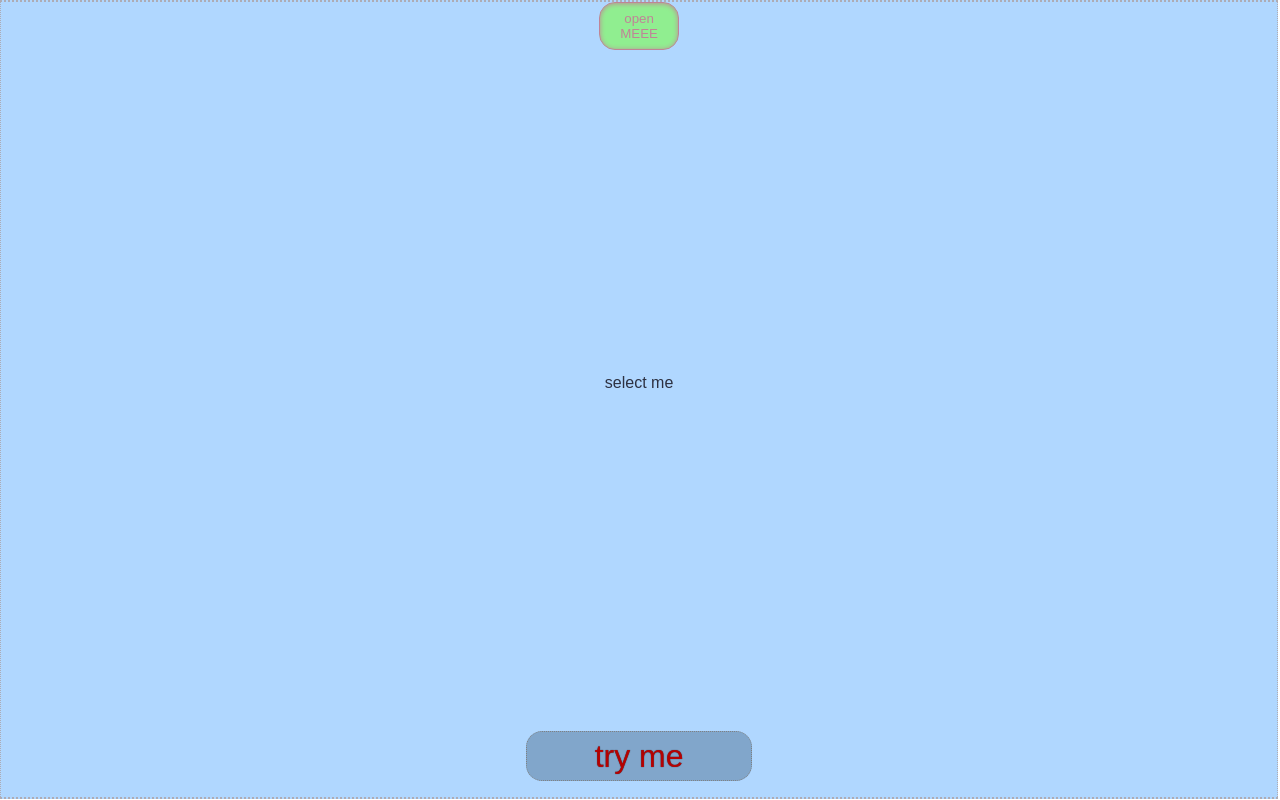
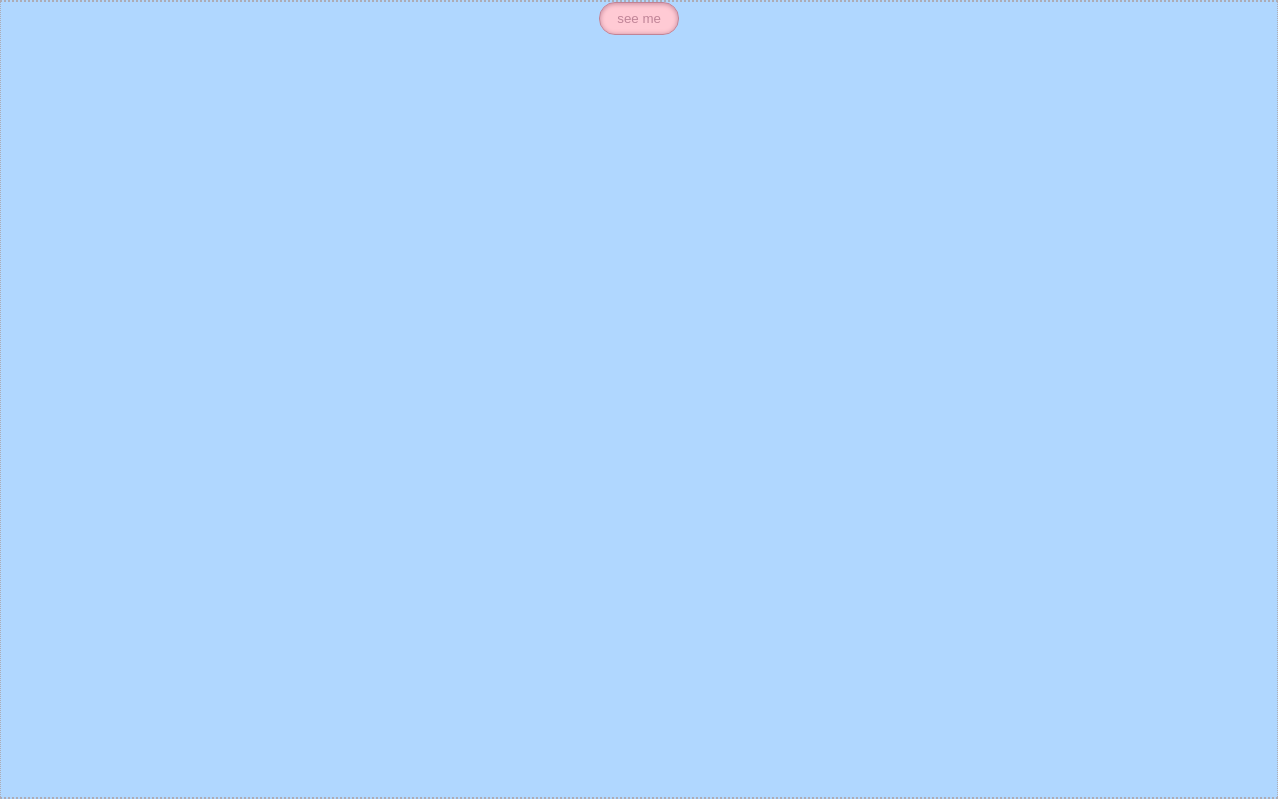
Before and after one commit to CatalinaSorina/Keys, a React (Create React App) app: page / in a window 1280 px wide. Built offline with nearby package versions, Linux system fonts and the light colour scheme.

Commit message:
created proper Tab component

```diff
--- a/src/App.js
+++ b/src/App.js
@@ -1,43 +1,20 @@
 import React from 'react';
 import './App.css';
-// import Tab from './components/Tab/Tab';
-// import Paragraphs from './components/Paragraph/Paragraphs';
-// import Spinners from './components/Spinners/Spinners';
+import Tab from './components/Tab/Tab';
+import Paragraphs from './components/Paragraph/Paragraphs';
+import Spinners from './components/Spinners/Spinners';
 import Wrapper from './components/Wrapper/Wrapper';
-import Input from './components/Input/Input';
-// import Button from './components/Button/Button';
-import Modal from './components/Modal/Modal';
+import Button from './components/Button/Button';
 // import TabHolder from './components/TabHolder/TabHolder';
-// import StyledComponent from './components/StyledComponent/StyledComponent';
 
 const App = () => (
   <Wrapper alignItems="center" fontFamily="Arial">
-    {/* <Tab
-      // tabAsModal={true}
+    <Tab
       openTabText="see me"
-      // buttonStyledComponent="align-items:center;background-color:red; color:white;"
-      // tabStyledComponent="*::selection{background-color:rosybrown;}align-items:center;"
-      // activeButtonStyle="background-color:green;color:transparent;color:black;&:active{color:blue}"
     >
       <header>Header, in work</header>
       <Spinners />
-        <Button text="hei" />
-      {
-        // <Input text="Test text" />
-        // <StyledComponent
-        //   type="button"
-        //   styledComponent={`
-        //     background-color:transparent;
-        //     height:3rem;
-        //     border-radius:1rem;
-        //     color: blue;
-        //     outline: none;
-        //   `}
-        //   onClick={() => console.log('Button styled working :D')}
-        // >
-        //   STYLED BUTTON
-        // </StyledComponent>
-      }
+      <Button text="hei" />
       <main>
         <Paragraphs
           text="Lorem ipsum dolor amet stumptown actually subway tile squid try-hard tilde biodiesel taiyaki paleo. Coloring book palo santo jean shorts green juice 90's hoodie chicharrones hammock. Chicharrones heirloom 90's polaroid ugh hella. Craft beer tousled organic tacos gastropub church-key. Post-ironic heirloom butcher unicorn pitchfork cloud bread direct trade offal kitsch fam. Lomo street art paleo blue bottle plaid poke pitchfork everyday carry master cleanse godard photo booth gastropub. Typewriter vinyl pitchfork keytar readymade, cold-pressed austin drinking vinegar chartreuse franzen banh mi gluten-free.
@@ -51,22 +28,7 @@ const App = () => (
         />
       </main>
       <footer>bottom</footer>
-    </Tab> */}
-    <Modal
-      openModalText="open MEEE"
-      buttonStyle={{ background: 'lightgreen' }}
-      closeButtonStyle={{ width: '5rem', background: 'red' }}
-      modalStyle={{ backgroundColor: 'rgba(96,159,119,0.9)', color: 'pink' }}
-      closeModalText="close this modal"
-    >
-      <p>Hei</p>
-    </Modal>
-    select me
-    <Input
-      placeholder="try me"
-      color="red"
-      placeholderColor="rgba(255, 0, 0,0.7)"
-    />
+    </Tab>
   </Wrapper>
 );
 
--- a/src/components/Button/Button.jsx
+++ b/src/components/Button/Button.jsx
@@ -13,6 +13,9 @@ export type ButtonProps = {
   bottom: string,
   width: string,
   border: string,
+  borderWidth: string,
+  borderStyle: string,
+  borderColor: string,
   borderRadius: string,
   background?: string,
   backgroundColor: string,
@@ -41,6 +44,9 @@ const Button = (props: ButtonProps) => {
     bottom,
     width,
     border,
+    borderWidth,
+    borderStyle,
+    borderColor,
     borderRadius,
     background,
     backgroundColor,
@@ -69,6 +75,9 @@ const Button = (props: ButtonProps) => {
         bottom,
         width,
         border,
+        borderWidth,
+        borderStyle,
+        borderColor,
         borderRadius,
         background,
         backgroundColor,
@@ -99,7 +108,9 @@ Button.defaultProps = {
   left: '',
   bottom: '',
   width: '5rem',
-  border: '0.1rem solid #C08497',
+  borderWidth: '0.1rem',
+  borderStyle: 'solid',
+  borderColor: '#C08497',
   borderRadius: '1rem',
   backgroundColor: '#FFCAD4',
   boxShadow: 'inset 0 0.05rem 0.3rem',
--- a/src/components/Button/Button.style.js
+++ b/src/components/Button/Button.style.js
@@ -9,7 +9,12 @@ const ButtonStyle = style.button`
         left: ${addStyle.left};
         bottom: ${addStyle.bottom};
         width: ${addStyle.width};
-        border: ${addStyle.border};
+        ${addStyle.border ?
+            `border: ${addStyle.border};`
+            : `border-width: ${addStyle.borderWidth};
+            border-style: ${addStyle.borderStyle};
+            border-color: ${addStyle.borderColor};
+        `}
         border-radius: ${addStyle.borderRadius};
         ${addStyle.background
             ? `background: ${addStyle.background};`
--- /dev/null
+++ b/src/components/Tab/Tab.jsx
@@ -0,0 +1,60 @@
+//@flow
+import React, { useState } from 'react';
+import Wrapper from '../Wrapper/Wrapper';
+import Button from '../Button/Button';
+import type { ButtonProps } from '../Button/Button';
+import type { WrapperProps } from '../Wrapper/Wrapper';
+import type { Node } from 'react';
+import { combineStyle } from '../../data/utils';
+import { activeButtonDefaultStyle, tabDefaultStyle } from './Tab.styles';
+
+type TabProps = {
+  openTabText: string,
+  closeTabText?: string,
+  activeTab: boolean,
+  buttonStyle: ButtonProps,
+  activeButtonStyle?: ButtonProps,
+  tabStyle: WrapperProps,
+  children: Node,
+};
+
+const Tab = ({
+  openTabText,
+  closeTabText,
+  activeTab,
+  buttonStyle,
+  activeButtonStyle,
+  tabStyle,
+  children,
+}: TabProps) => {
+  const [active, setActive] = useState(activeTab);
+
+  const buttonCurrentStyle = active
+    ? combineStyle(activeButtonStyle, activeButtonDefaultStyle)
+    : buttonStyle;
+  const tabStyleCombined = combineStyle(tabStyle, tabDefaultStyle);
+
+  const { display, ...restTabStyleCombined } = tabStyleCombined;
+  const displayTab = display !== 'none' ? display : 'flex';
+
+  return (
+    <React.Fragment>
+      <Button
+        {...buttonCurrentStyle}
+        onClick={() => setActive(!active)}
+        text={active && closeTabText ? closeTabText : openTabText}
+      />
+      <Wrapper display={active ? displayTab : 'none'} {...restTabStyleCombined}>
+        {children}
+      </Wrapper>
+    </React.Fragment>
+  );
+};
+
+Tab.defaultProps = {
+  openTabText: 'Open',
+  activeTab: false,
+  buttonStyle: {}
+};
+
+export default Tab;
--- a/src/components/Tab/Tab.styles.js
+++ b/src/components/Tab/Tab.styles.js
@@ -1,62 +1,34 @@
-import styled from "styled-components"
+import styled from 'styled-components';
 
-export const buttonTabStyle = (active, activeButtonStyle) => `
-    ${active && `
-        background-color: #CF92A5;
-        text-shadow:0 0.05rem 0.2rem #C08497;
-        &:active {
-            text-shadow:none;
-        }
-        ${activeButtonStyle && activeButtonStyle}
-    `}
-    display: absolute;
-`
+export const activeButtonDefaultStyle = {
+  backgroundColor: '#CF92A5',
+  textShadow: '0 0.05rem 0.2rem #C08497',
+  activeTextShadow: 'none',
+};
 
-export const wrapperTabStyle = (tabDisplay, tabAsModal) => `
-    display: ${tabDisplay};
-    width: 95.5vw;
-    height: 88vh;
-    border-width: 0.5vh 0.28vw;
-    border-style: double;
-    border-color: #C08497;
-    background-color: #FFCAD4;
-    color: #FFFFFF;
-    padding: 1vh 1vw;
-    margin-top: 1vh;
-    text-shadow: 0.1rem 0.1rem 0.2rem #C08497;
-    font-family: cursive;
-    ${tabAsModal && `
-        position: fixed;
-        top: 0;
-        left: 0;
-        width: 98vw;
-        height: 98vh;
-        padding: 1vh 1vw;
-        margin: 0;
-        z-index: 4;
-        border: none;
-        align-items: center;
-        background: rgba(255, 202, 212,0.8);
-    `}
-`
-
-export const modalButtonStyle = `
-    position: fixed;
-    top: 0.5rem;
-    right: 0.5rem;
-    width: 2.2rem;
-`
+export const tabDefaultStyle = {
+  width: '95.5vw',
+  height: '88vh',
+  borderWidth: '0.5vh 0.28vw',
+  borderStyle: 'double',
+  borderColor: '#C08497',
+  backgroundColor: '#FFCAD4',
+  color: '#FFFFFF',
+  padding: '1vh 1vw',
+  marginTop: '1vh',
+  textShadow: '0.1rem 0.1rem 0.2rem #C08497',
+};
 
 export const TabWrapper = styled.div`
-    background-image: radial-gradient(rgba(0,0,0,0.5) 5%, transparent 7%),
-    radial-gradient(rgba(255,255,255,0.5) 5%, transparent 7%);
-    background-color: #CF92A5;
-    background-position: 0 0, 5rem 5rem;
-    background-size: 10rem 10rem;
-    width:98vw;
-    height:98vh;
-    position:absolute;
-    margin:0;
-    top:0;
-    padding: 1vh 1vw;
-`
+  background-image: radial-gradient(rgba(0, 0, 0, 0.5) 5%, transparent 7%),
+    radial-gradient(rgba(255, 255, 255, 0.5) 5%, transparent 7%);
+  background-color: #cf92a5;
+  background-position: 0 0, 5rem 5rem;
+  background-size: 10rem 10rem;
+  width: 98vw;
+  height: 98vh;
+  position: absolute;
+  margin: 0;
+  top: 0;
+  padding: 1vh 1vw;
+`;
```
Also changed, not shown: src/components/Tab/Tab.js (deleted, +0 -44 lines).
